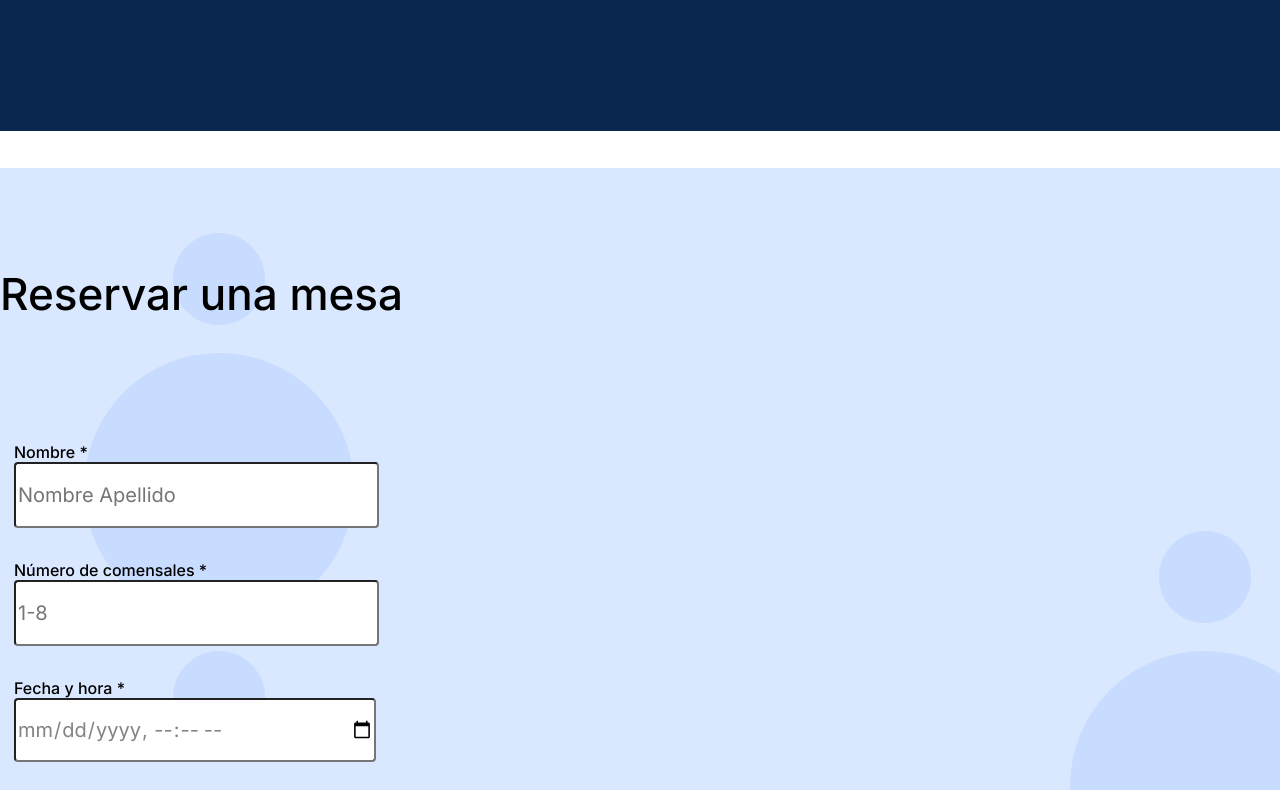
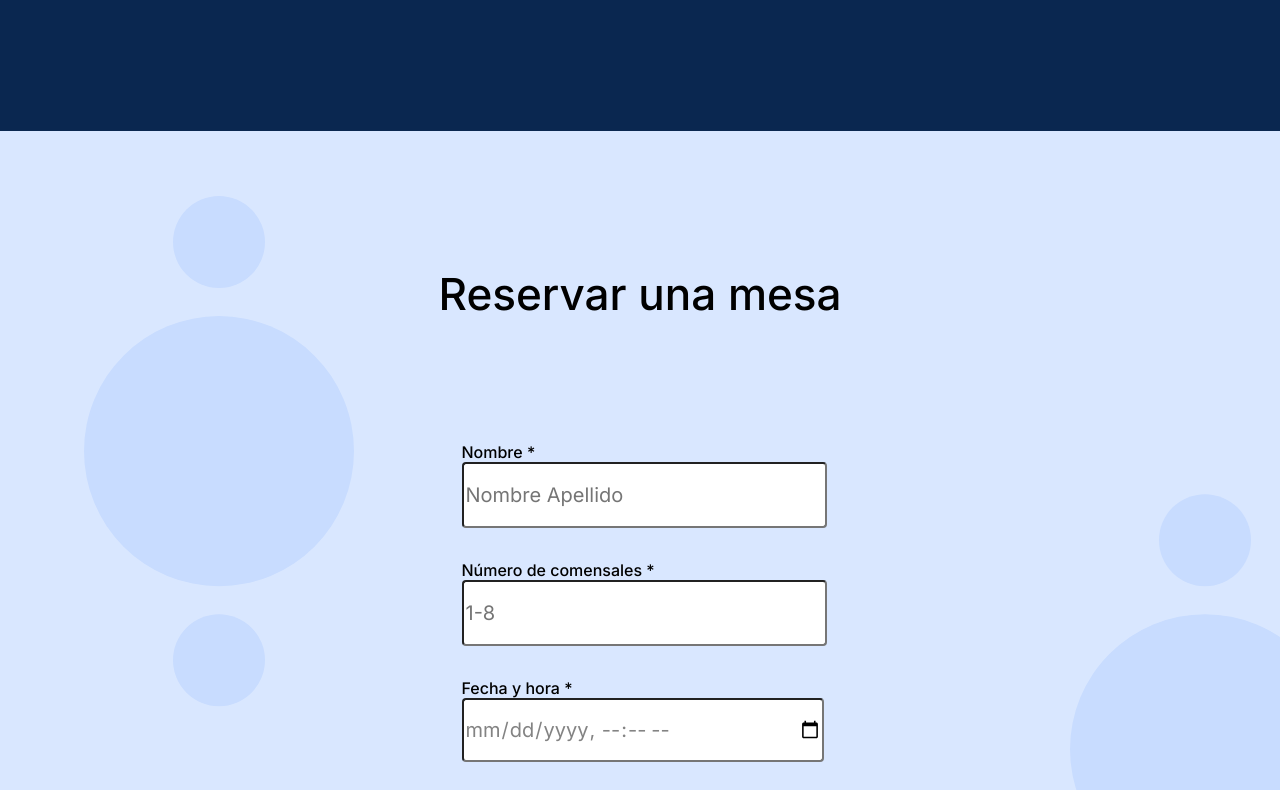
Before and after one commit to AlexBenavazz/web_project_coffeeshop, a plain HTML site: page index.html in a window 1280 px wide. Shown: the part 1620-2410 px from the top of the page. Drawn offline with Linux system fonts and the light colour scheme.

Commit message:
Nueva actualizacion

```diff
--- a/index.html
+++ b/index.html
@@ -136,7 +136,7 @@
           </div>
         </section>
         <section class="reservation" id="Reservation">
-          <div class="reservation__form_container">
+          <div class="reservation__form-container">
             <h2 class="reservation__title">Reservar una mesa</h2>
             <div class="reservation__main-container">
               <form class="reservation__form">
--- a/pages/index.css
+++ b/pages/index.css
@@ -215,7 +215,7 @@
   font-size: 44px;
   line-height: 52px;
 }
-.form__container {
+.reservation__form-container {
   display: flex;
   flex-direction: column;
   justify-content: center;
```
